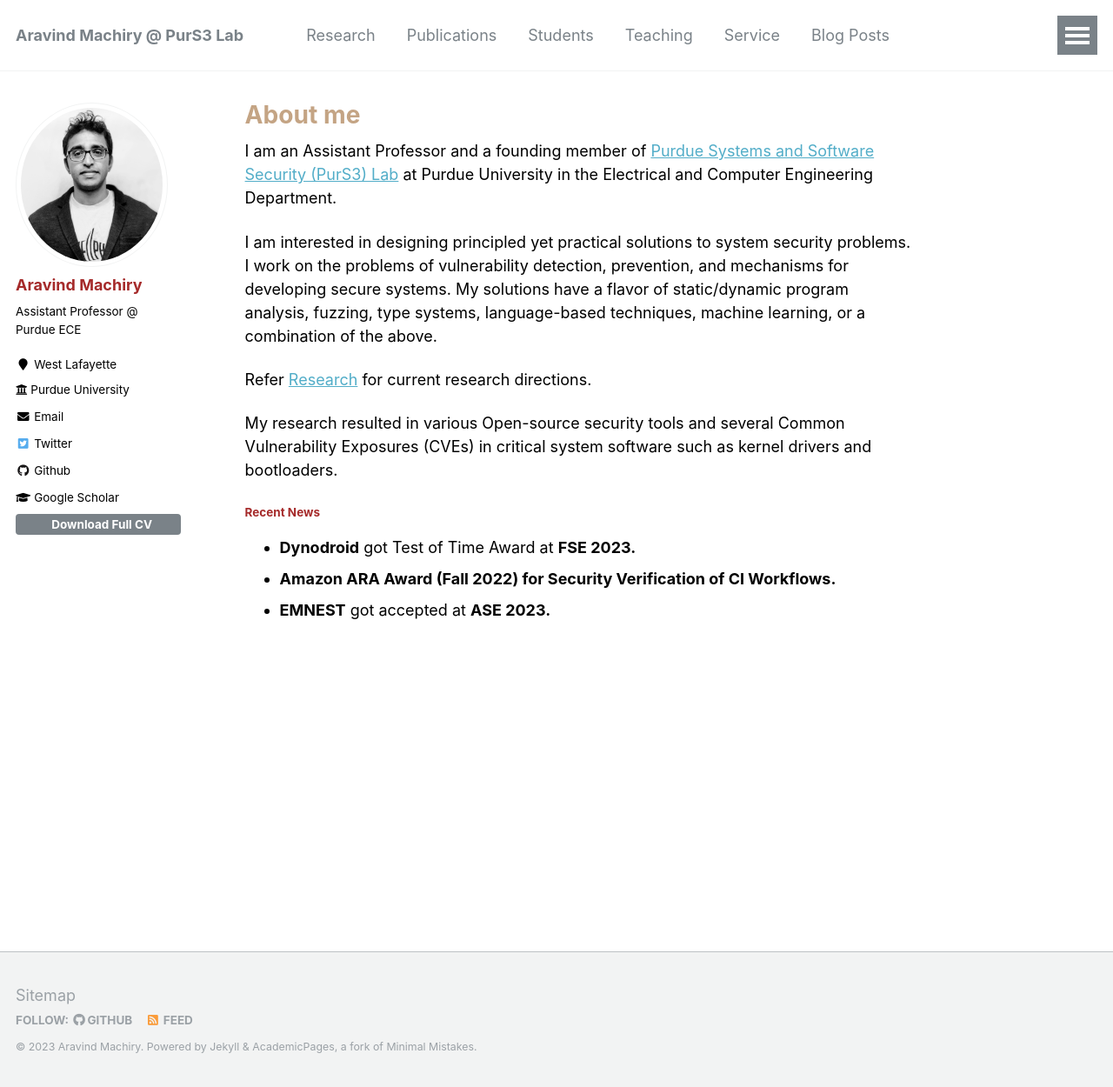
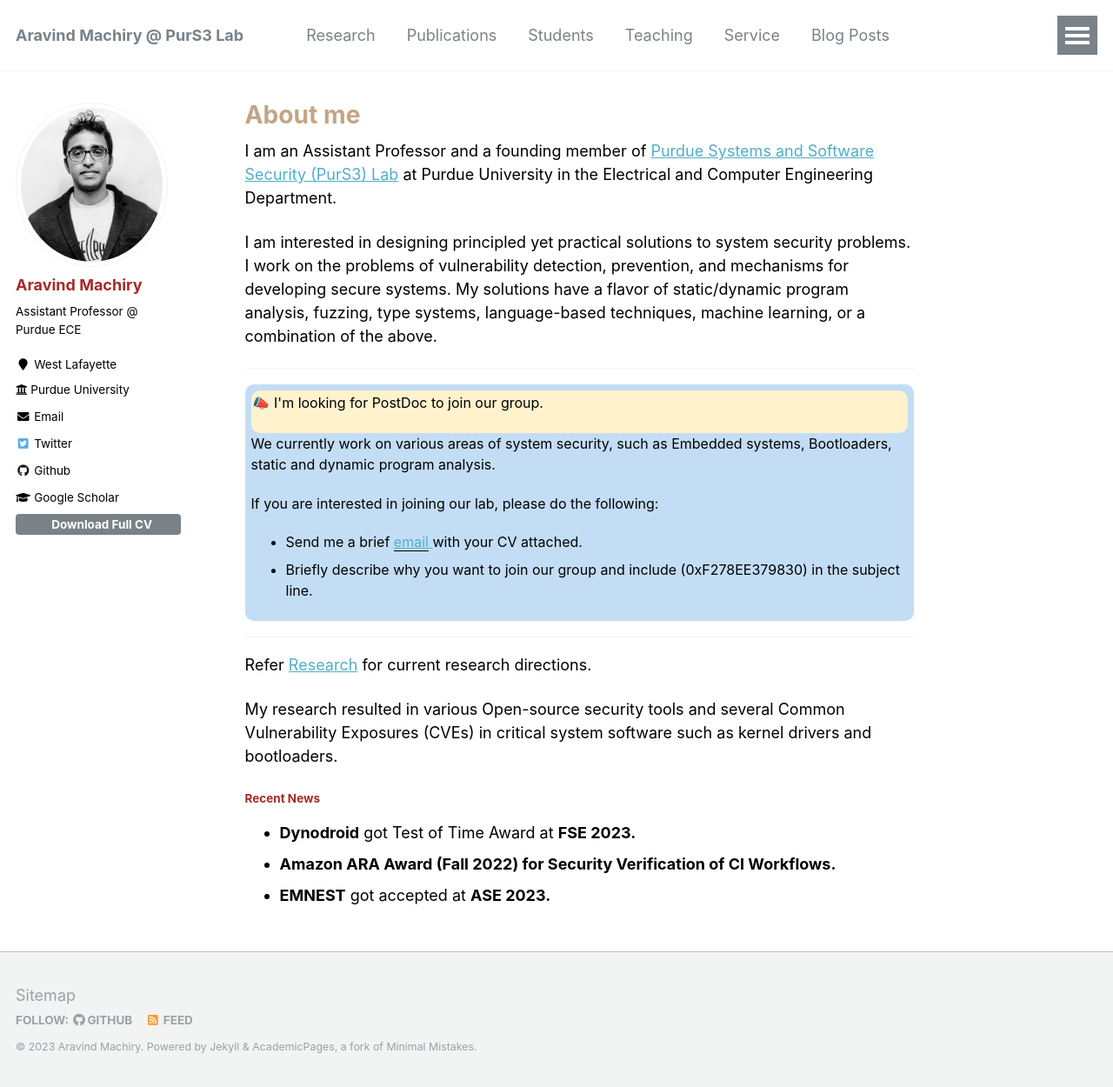
Before and after one commit to Machiry/machiry.github.io, a Jekyll site: the page built from _pages/about.md, in a window 1280 px wide and 1250 px high. Shown: the whole window at 87% size. Built offline with Jekyll 4.4.1, drawn with Linux system fonts in a browser that asks for light colours.

Commit message:
adding postdoc announcement

```diff
--- a/_pages/about.md
+++ b/_pages/about.md
@@ -14,6 +14,22 @@ I am interested in designing principled yet practical solutions to system securi
 I work on the problems of vulnerability detection, prevention, and mechanisms for developing secure systems.
 My solutions have a flavor of static/dynamic program analysis, fuzzing, type systems, language-based techniques, machine learning, or a combination of the above.
 
+<hr>
+<div class="announcement" style="background-color: #c3ddf5; padding: 7px; border: 1px #295bcc; border-radius: 10px; font-size: 16px;font-color:#000000">
+    <div class="announcement" style="background-color: #fff2cc; padding: 2px; border: 1px #295bcc; border-radius: 10px; font-size: 16px;font-color:#000000">
+  <p> 📣 I'm looking for PostDoc to join our group. </p></div>
+
+  <p>We currently work on various areas of system security, such as Embedded systems, Bootloaders, static and dynamic program analysis. </p>
+  <p> If you are interested in joining our lab, please do the following:</p>
+  <ul>
+    <li>Send me a brief <a target="_blank" href="amachiry@purdue.edu">
+        <u> email</u>
+      </a> with your CV attached. </li>
+    <li>Briefly describe why you want to join our group and include (0xF278EE379830) in the subject line. </li>
+  </ul>
+</div>
+<hr>
+
 Refer [Research](./research) for current research directions.
 
 My research resulted in various Open-source security tools and several Common Vulnerability Exposures (CVEs) in critical system software such as kernel drivers and bootloaders.
```
